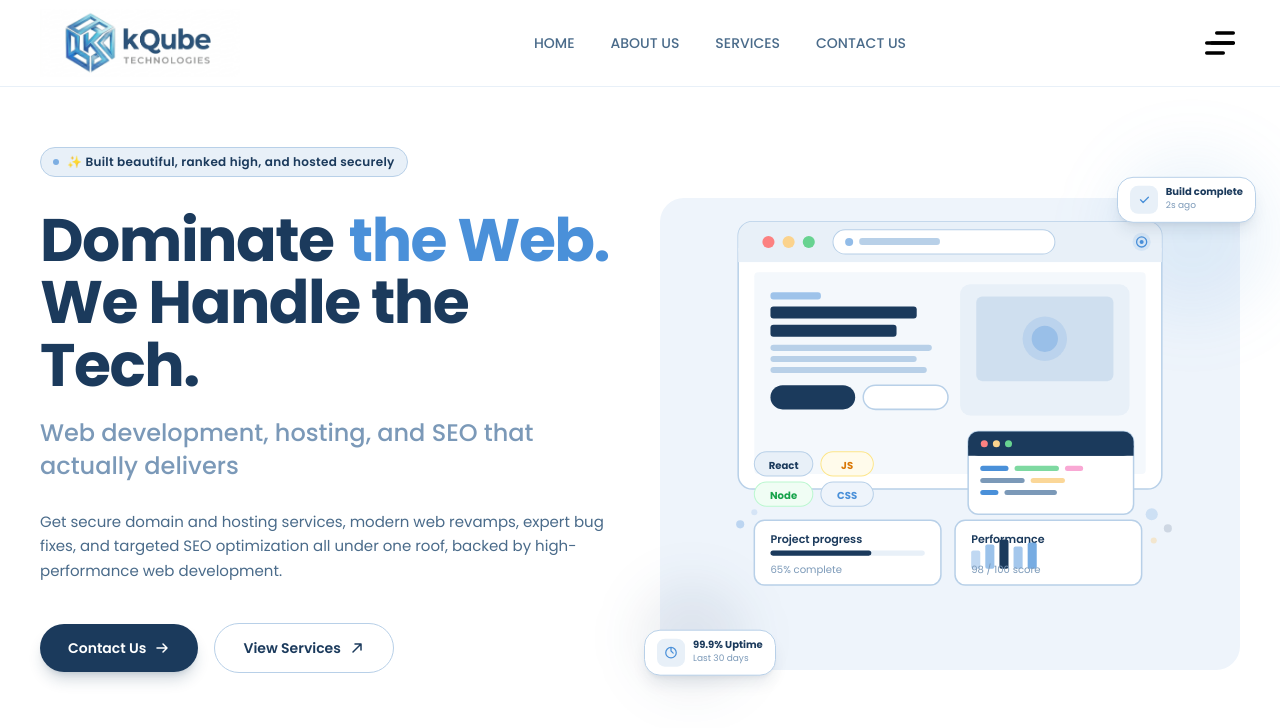
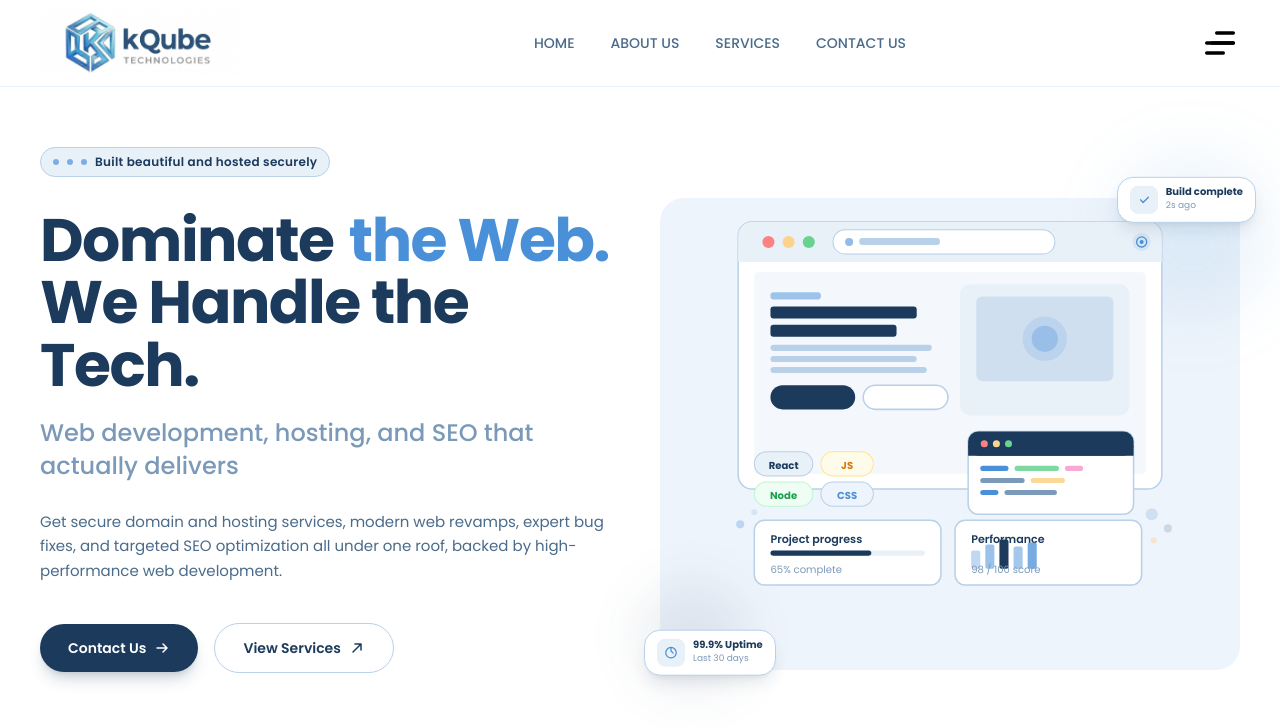
Before and after one commit to kathiravanvellaisamy/kqube, a React (Vite) app: page / in a window 1280 px wide. Shown: the top 728 px of the page. Built offline with nearby package versions, Linux system fonts and the light colour scheme.

Commit message:
7th commit

```diff
--- a/src/components/NavBarHero.jsx
+++ b/src/components/NavBarHero.jsx
@@ -233,7 +233,9 @@ export default function NavbarHero() {
               {/* Badge */}
               <div style={fadeUp(0)} className="inline-flex items-center gap-2 px-3 py-1.5 rounded-full bg-[#E8F0F8] border border-[#B8D0E8] mb-8">
                 <span className="w-1.5 h-1.5 rounded-full bg-[#4A90D9]" style={{ animation: "badge-glow 2s ease-in-out infinite" }}/>
-                <span className="text-xs text-[#1B3A5C] font-semibold tracking-wide">✨ Built beautiful, ranked high, and hosted securely</span>
+                <span className="w-1.5 h-1.5 rounded-full bg-[#4A90D9]" style={{ animation: "badge-glow 2s ease-in-out infinite" }}/>
+                <span className="w-1.5 h-1.5 rounded-full bg-[#4A90D9]" style={{ animation: "badge-glow 2s ease-in-out infinite" }}/>
+                <span className="text-xs text-[#1B3A5C] font-semibold tracking-wide"> Built beautiful and hosted securely</span>
               </div>
 
               {/* Heading */}
```
